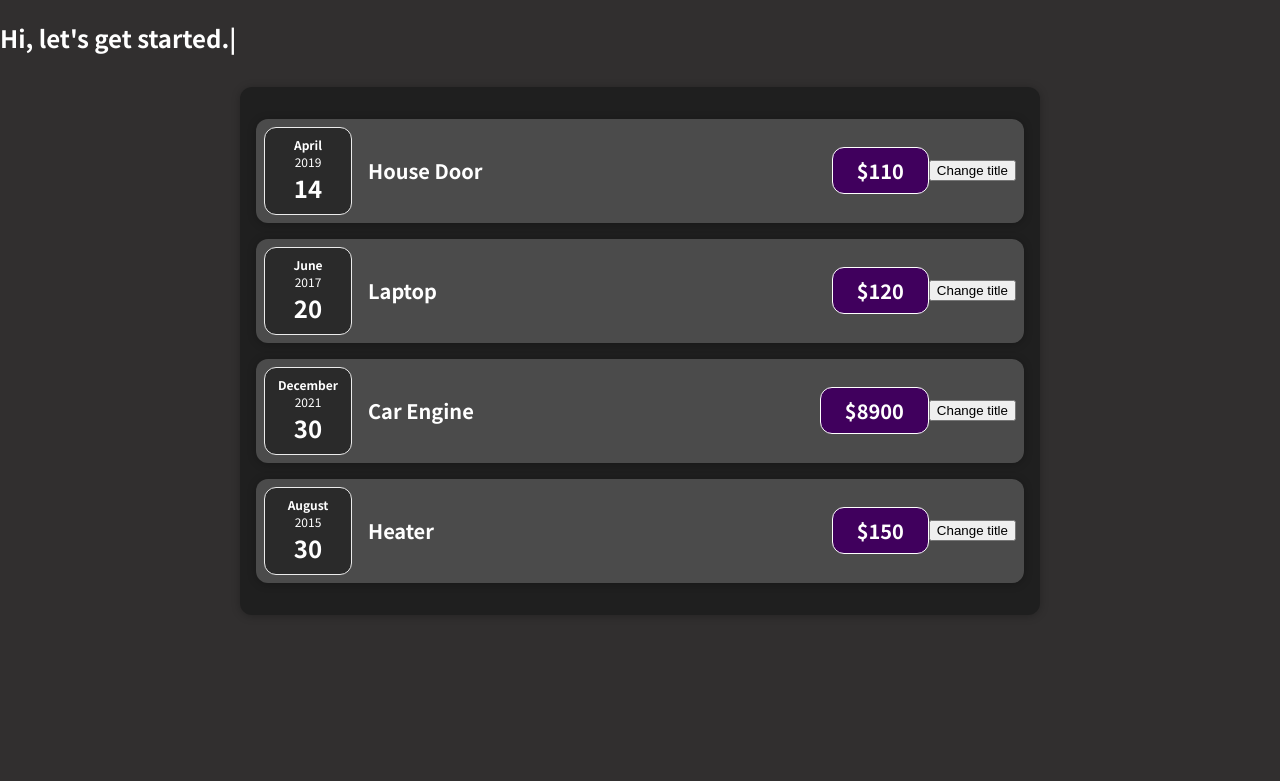
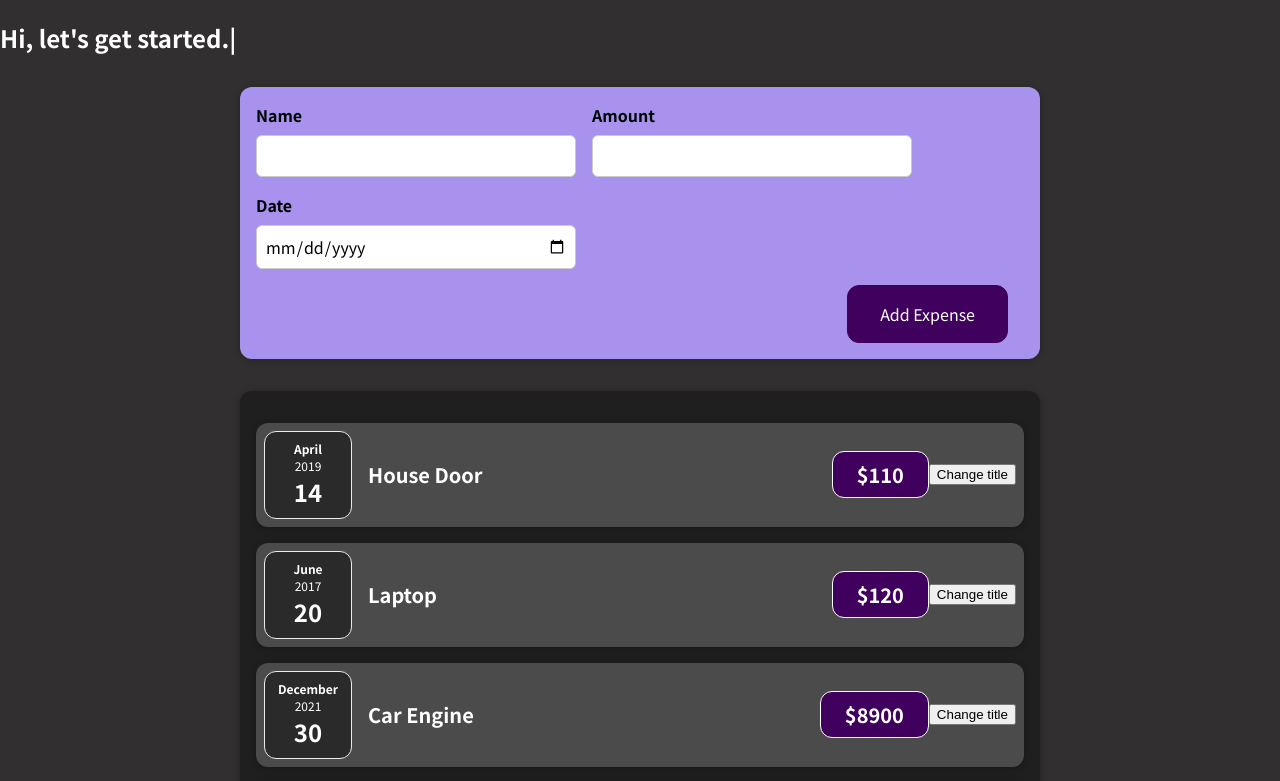
Before and after one commit to martinwachira/how2React-Redefined, a React (Create React App) app: page / in a window 1280 px wide. Shown: the top 781 px of the page. Built offline with nearby package versions, Linux system fonts and the light colour scheme.

Commit message:
introduce forms

```diff
--- a/src/App.js
+++ b/src/App.js
@@ -1,5 +1,6 @@
 import React from "react";
 import Expenses from "./components/Expenses/Expenses";
+import NewExpense from "./components/NewExpense/NewExpense";
 import Blinker from "./components/UI/Blinker";
 
 const App = () => {
@@ -33,6 +34,7 @@
   return (
     <div>
       <Blinker />
+      <NewExpense />
       <Expenses item={expenses} />
     </div>
   );
--- /dev/null
+++ b/src/components/NewExpense/ExpenseForm.css
@@ -0,0 +1,26 @@
+.new-expense__controls {
+  display: flex;
+  flex-wrap: wrap;
+  gap: 1rem;
+  margin-bottom: 1rem;
+  text-align: left;
+}
+
+.new-expense__control label {
+  font-weight: bold;
+  margin-bottom: 0.5rem;
+  display: block;
+}
+
+.new-expense__control input {
+  font: inherit;
+  padding: 0.5rem;
+  border-radius: 6px;
+  border: 1px solid #ccc;
+  width: 20rem;
+  max-width: 100%;
+}
+
+.new-expense__actions {
+  text-align: right;
+}
--- /dev/null
+++ b/src/components/NewExpense/ExpenseForm.js
@@ -0,0 +1,28 @@
+import React from "react";
+import "./ExpenseForm.css";
+
+const ExpenseForm = () => {
+  return (
+    <form>
+      <div className="new-expense__controls">
+        <div className="new-expense__control">
+          <label>Name</label>
+          <input type="text" />
+        </div>
+        <div className="new-expense__control">
+          <label>Amount</label>
+          <input type="number" min="0.01" step="0.01" />
+        </div>
+        <div className="new-expense__control">
+          <label>Date</label>
+          <input type="date" min="2019-01-01" max="2022-12-31" />
+        </div>
+      </div>
+      <div className="new-expense__actions">
+        <button type="submit">Add Expense</button>
+      </div>
+    </form>
+  );
+};
+
+export default ExpenseForm;
--- /dev/null
+++ b/src/components/NewExpense/NewExpense.css
@@ -0,0 +1,38 @@
+.new-expense {
+  background-color: #a892ee;
+  padding: 1rem;
+  margin: 2rem auto;
+  width: 50rem;
+  max-width: 95%;
+  border-radius: 12px;
+  text-align: center;
+  box-shadow: 0 1px 8px rgba(0, 0, 0, 0.25);
+}
+
+.new-expense button {
+  font: inherit;
+  cursor: pointer;
+  padding: 1rem 2rem;
+  border: 1px solid #40005d;
+  background-color: #40005d;
+  color: white;
+  border-radius: 12px;
+  margin-right: 1rem;
+}
+
+.new-expense button:hover,
+.new-expense button:active {
+  background-color: #510674;
+  border-color: #510674;
+}
+
+.new-expense button.alternative {
+  color: #220131;
+  border-color: transparent;
+  background-color: transparent;
+}
+
+.new-expense button.alternative:hover,
+.new-expense button.alternative:active {
+  background-color: #ddb3f8;
+}
--- /dev/null
+++ b/src/components/NewExpense/NewExpense.js
@@ -0,0 +1,13 @@
+import React from "react";
+import ExpenseForm from "./ExpenseForm";
+import "./NewExpense.css";
+
+const NewExpense = () => {
+  return (
+    <div className="new-expense">
+      <ExpenseForm />
+    </div>
+  );
+};
+
+export default NewExpense;
```
Also changed, not shown: 1 other file (tests, documents, lock files or other folders).
